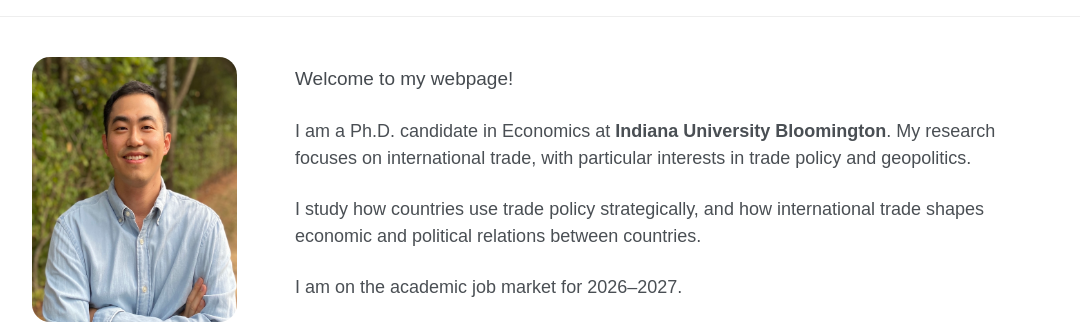
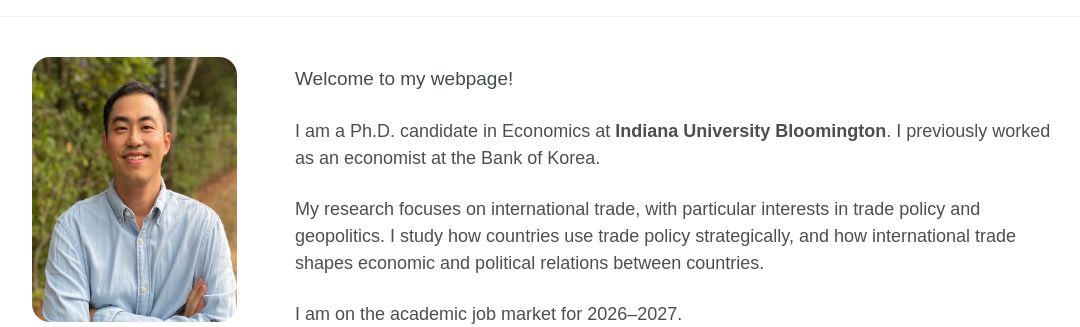
Before and after one commit to jjunok/jjunok.github.io, a plain HTML site: page index.html in a window 1280 px wide. Shown: the part 60-387 px from the top of the page, without its empty margins (93-1173 px from the left). Drawn offline with Linux system fonts and the light colour scheme.

Commit message:
Update index.html

```diff
--- a/index.html
+++ b/index.html
@@ -47,12 +47,12 @@
 
         <p>
             I am a Ph.D. candidate in Economics at  <strong>Indiana University Bloomington</strong>.
-            My research focuses on international trade, with particular interests in trade policy and geopolitics.
+            I previously worked as an economist at the Bank of Korea.
         </p>
 
         <p>
-            I study how countries use trade policy strategically,
-            and how international trade shapes economic and political relations between countries.
+            My research focuses on international trade, with particular interests in trade policy and geopolitics.
+            I study how countries use trade policy strategically, and how international trade shapes economic and political relations between countries.
         </p>
 
         <p>
```
